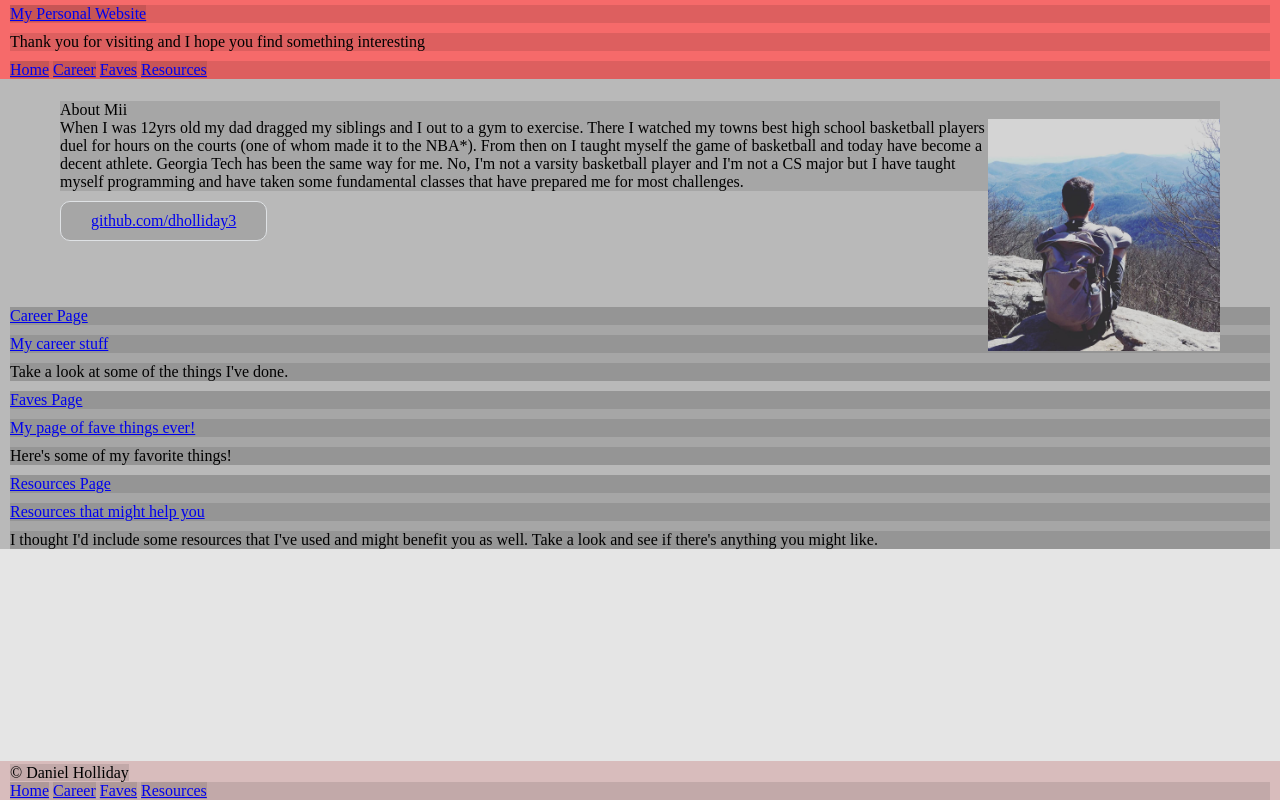
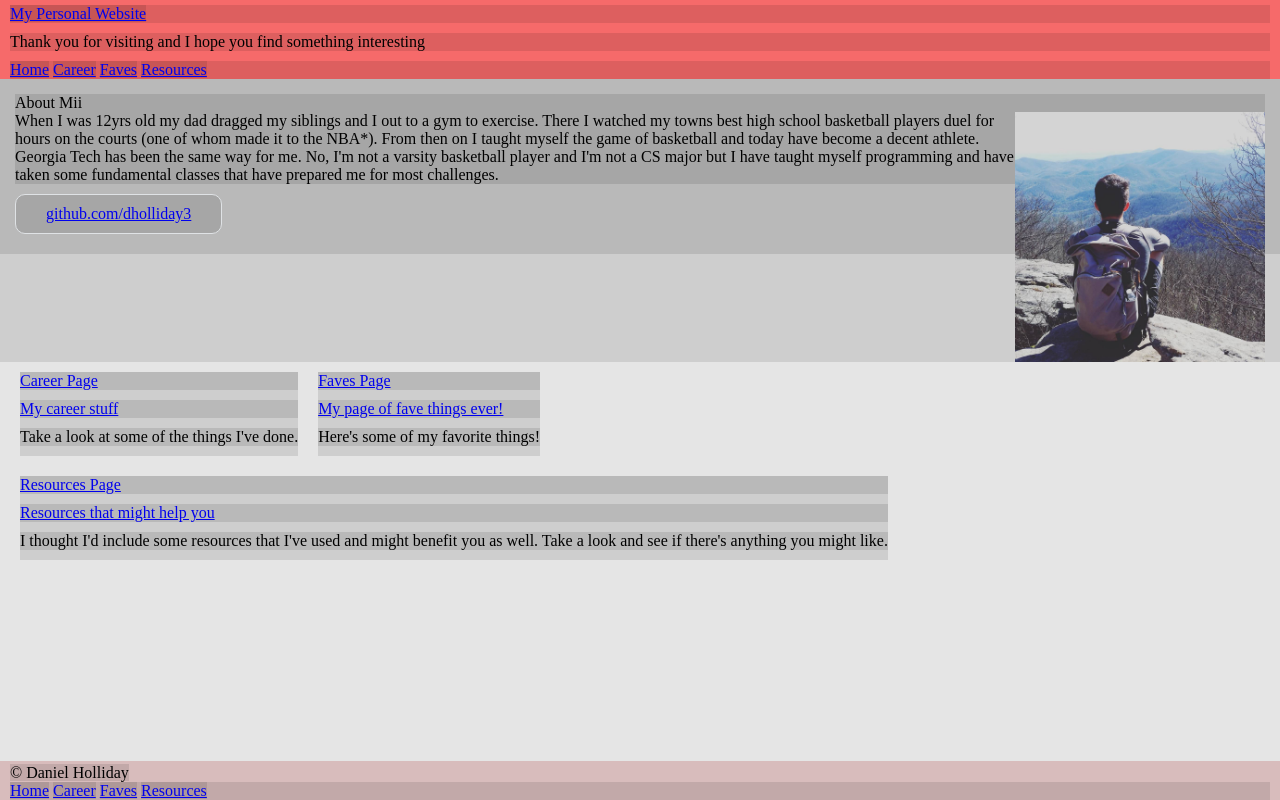
Before and after one commit to dholliday3/Personal-Website-Learning, a plain HTML site: page index.html in a window 1280 px wide. Drawn offline with Linux system fonts and the light colour scheme.

Commit message:
edited style to include floats

```diff
--- a/index.html
+++ b/index.html
@@ -43,9 +43,9 @@
 
     <!-- Top 5 Things -->
 
-    <section class="container">
+    <section class="reference container">
 
-        <div>
+        <div class="inner_div" id="career_container">
             <a href="career.html">
                 <h5>Career Page</h5>
                 <h3>My career stuff</h3>
@@ -53,7 +53,7 @@
             <p>Take a look at some of the things I've done.</p>
         </div>
 
-        <div>
+        <div class="inner_div" id="faves_container">
             <a href="faves.html">
                 <h5>Faves Page</h5>
                 <h3>My page of fave things ever!</h3>
@@ -61,12 +61,14 @@
             <p>Here's some of my favorite things!</p>
         </div>
 
-        <div>
+        <div class="inner_div" id="resources_container">
             <a href="resources.html">
                 <h5>Resources Page</h5>
                 <h3>Resources that might help you</h3>
             </a>
-            <p>I thought I'd include some resources that I've used and might benefit you as well. Take a look and see if there's anything you might like.</p>
+            <p>I thought I'd include some resources that I've used and might
+                benefit you as well. Take a look and see if there's anything
+                you might like.</p>
         </div>
 
     </section>
--- a/style.css
+++ b/style.css
@@ -60,13 +60,22 @@ h1, h3, h4, h5, p {
 }
 
 .about {
-    padding: 22px 60px 66px 60px;
+    /*padding: 20px 10px 40px 10px; */
+    padding-top: 15px;
+    padding-bottom: 20px;
+    padding-left: 15px;
+    padding-right: 15px;
 }
 
 #me_backpack {
     float: right;
     height: 20%;
     width: 20%;
+}
+
+.inner_div {
+    float: left;
+    margin: 10px;
 }
 
 header {
@@ -77,10 +86,36 @@ header {
 
 }
 
+
+/*
+Clearfix
+    Containing flaot within parent. Clearning everythign before and after
+    so that flow of page isn't affected
+*/
+
+.reference:before,
+.reference:after, {
+    content: "";
+    display: table;
+}
+
+.reference:after {
+    clear: both;
+}
+
+.reference {
+    clear: both;
+    *zoom: 1;
+    background: #eaeaed;
+}
+
 footer {
     padding-top: 3px;
     position: fixed;
     bottom: 0;
     background-color: #D8BCBC;
     color: black;
+    clear: both; /*used to clear floats --> always use AFTER */
+            /*   float is used on other objects */
+
 }
```
